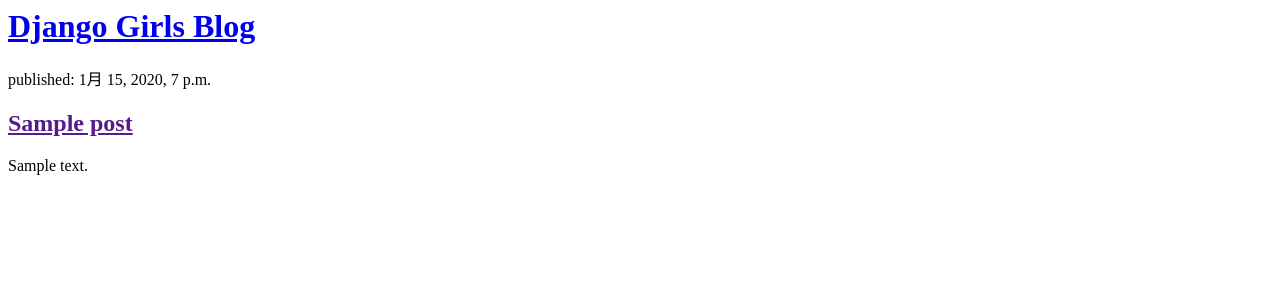
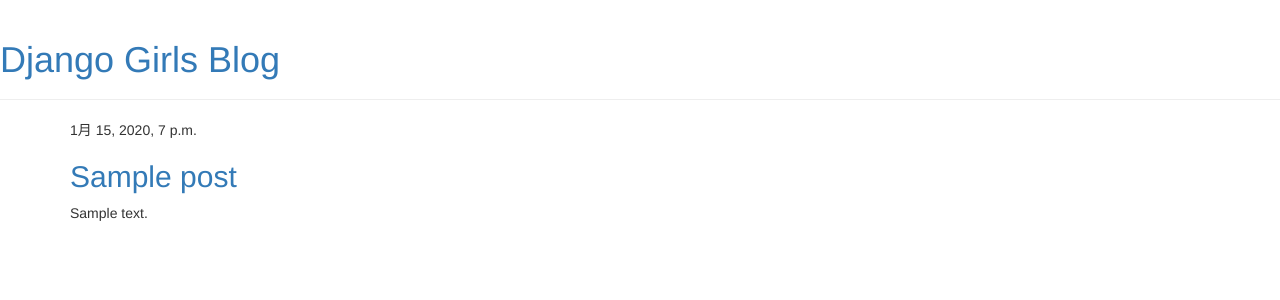
Before and after one commit to HelloWorld821/my-first-blog, a Django app: template blog/templates/blog/post_list.html in a window 1280 px wide. Shown: the top 300 px of the page. Run offline with Django 3.2, Linux system fonts and the light colour scheme; the template is opened without the code that fills it: values that come from a table or form of the project are taken from there, others are empty; tables that the repository leaves empty hold one stand-in row (values such as "Sample post"); some libraries are stand-ins or nearby versions.

Commit message:
Added view and template for detailed blog post as well as CSS for the site.

```diff
--- /dev/null
+++ b/blog/templates/blog/base.html
@@ -0,0 +1,26 @@
+{% load static %}
+<html>
+    <head>
+        <title>Django Girls blog</title>
+        <link rel="stylesheet" href="//maxcdn.bootstrapcdn.com/bootstrap/3.2.0/css/bootstrap.min.css">
+        <link rel="stylesheet" href="//maxcdn.bootstrapcdn.com/bootstrap/3.2.0/css/bootstrap-theme.min.css">
+        <link href="//fonts.googleapis.com/css?family=Lobster&subset=latin,latin-ext" rel="stylesheet" type="text/css">
+        <link rel="stylesheet" href="{% static 'css/blog.css' %}">
+
+    </head>
+    <body>
+        <div class="page-header">
+            <h1><a href="/">Django Girls Blog</a></h1>
+        </div>
+
+        <div class="content container">
+            <div class="row">
+                <div class="col-md-8">
+                    {% block content %}
+                    {% endblock %}
+                </div>
+            </div>
+        </div>
+
+    </body>
+</html>
--- a/blog/templates/blog/post_list.html
+++ b/blog/templates/blog/post_list.html
@@ -1,19 +1,12 @@
-<html>
-    <head>
-        <title>Django Girls blog</title>
-    </head>
-    <body>
-        <div>
-            <h1><a href="/">Django Girls Blog</a></h1>
-        </div>
-
-        {% for post in posts %}
-            <div>
-                <p>published: {{ post.published_date }}</p>
-                <h2><a href="">{{ post.title }}</a></h2>
-                <p>{{ post.text|linebreaksbr }}</p>
+{% extends 'blog/base.html' %}
+{% block content %}
+    {% for post in posts %}
+        <div class="post">
+            <div class="date">
+                {{ post.published_date }}
             </div>
-        {% endfor %}
-
-    </body>
-</html>
+            <h2><a href="{% url 'post_detail' pk=post.pk %}">{{ post.title }}</a></h2>
+            <p>{{ post.text|linebreaksbr }}</p>
+    </div>
+    {% endfor %}
+{% endblock %}
```
Also changed, not shown: blog/templates/blog/post_detail.html (added, +13 -0 lines).
